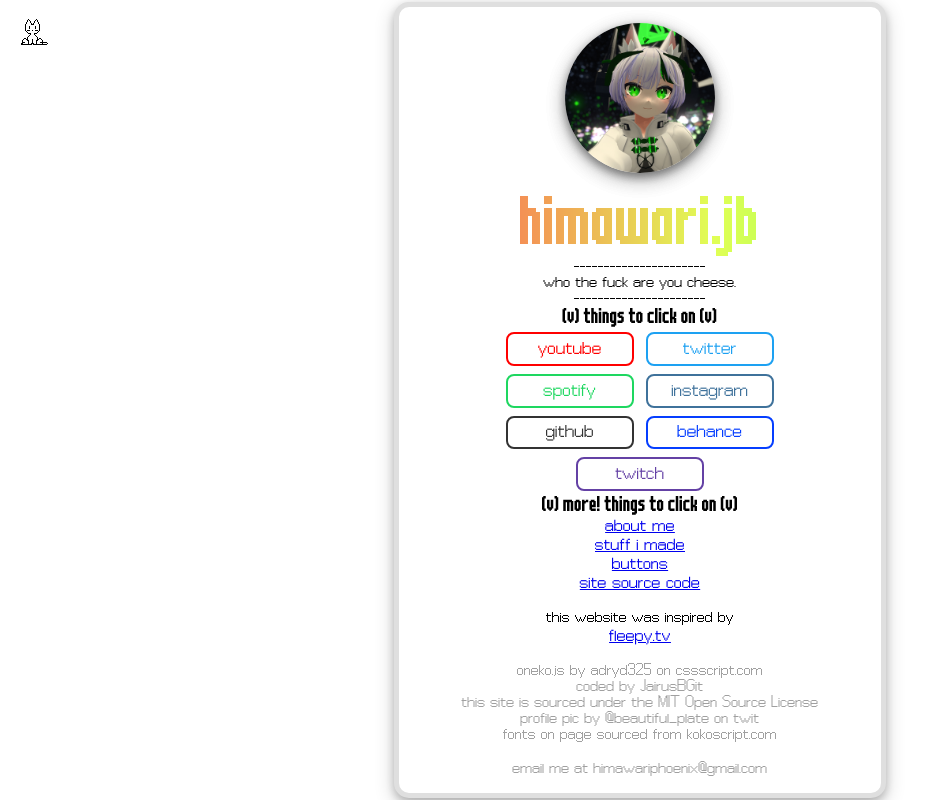
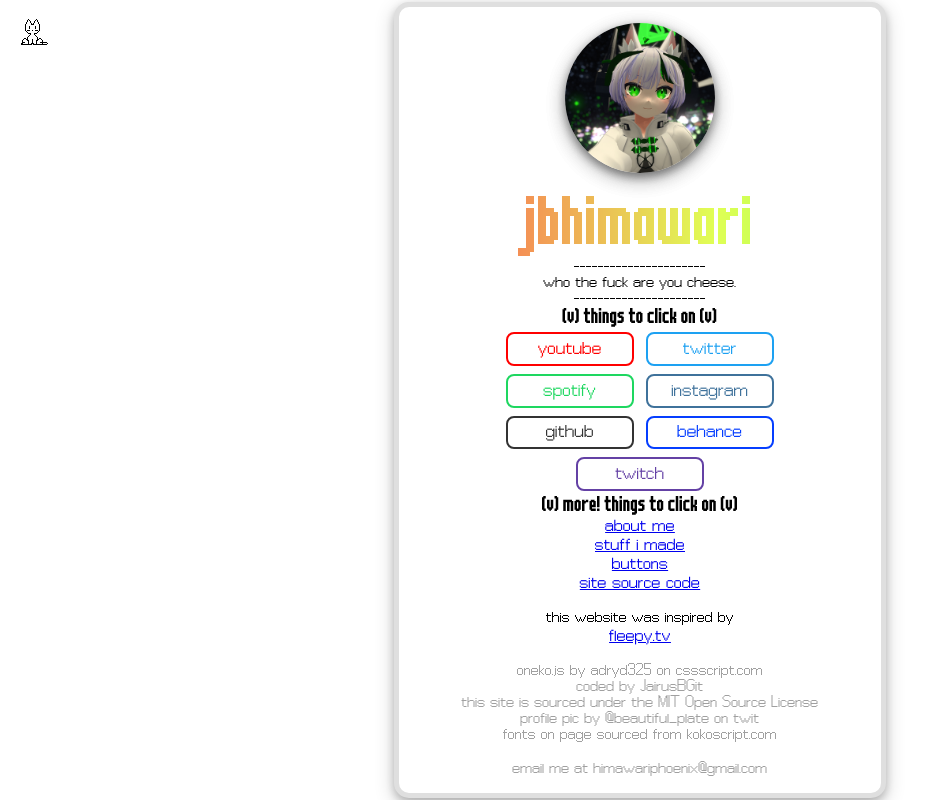
Before and after one commit to JairusBGit/jbhima-web, a website: page public/index.html in a window 1280 px wide. Shown: the whole page, without its empty margins (0-934 px from the left). Drawn offline with Linux system fonts and the light colour scheme.

Commit message:
finally fixed that annoying username typo

```diff
--- a/public/index.html
+++ b/public/index.html
@@ -119,7 +119,7 @@ button:hover {
         <script src="oneko.js"></script>
         <div class="heading">
             <div class="pfp"><img class="pfp" src="images/hima.jpg"></img></div>
-            <p class="rainbowheader">himawari.jb</p>
+            <p class="rainbowheader">jbhimawari</p>
             <p>----------------------</p>
             <script type="text/javascript" src="ramblings.js"></script>
             <noscript>
```
